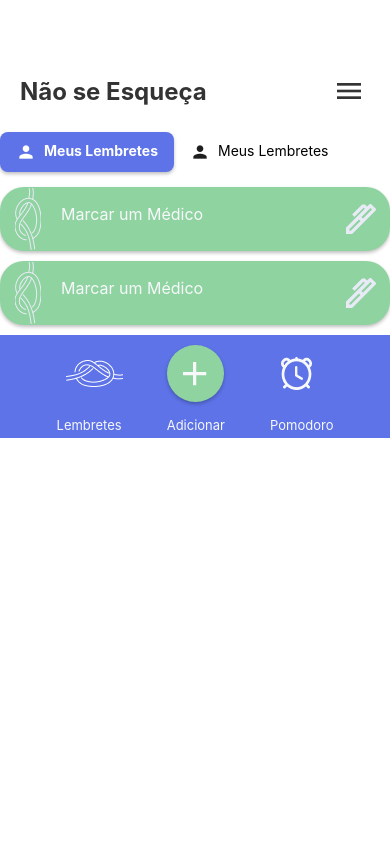
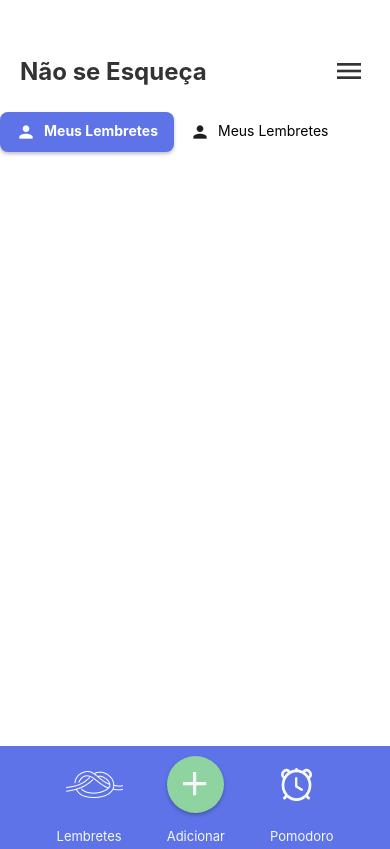
Before and after one commit to Fiwe64/LacoAmigo, a React Native app: screen / in a window 390 px wide. Built offline with nearby package versions, Linux system fonts and the light colour scheme.

Commit message:
adicionando a pagina principal

```diff
--- a/App.tsx
+++ b/App.tsx
@@ -2,15 +2,20 @@ import { StyleSheet, View } from "react-native";
 import Lembrete from "./src/components/lembrete";
 import BottomMenu from "./src/components/BottomMenu";
 import TopMenu from "./src/components/TopMenu";
+import HomeScreen from "./src/screens/HomeScreen/HomeScreen";
 
 export default function App() {
   return (
+    /*
     <View style={styles.container}>
       <TopMenu />
       <Lembrete titulo="Marcar um Médico" urgencyType="commom" />
       <Lembrete titulo="Marcar um Médico" urgencyType="commom" />
       <BottomMenu/>
     </View>
+    */
+
+    <HomeScreen/>
   );
 }
 
--- a/package.json
+++ b/package.json
@@ -10,10 +10,14 @@
   },
   "dependencies": {
     "@expo/vector-icons": "^15.0.3",
+    "@react-navigation/native": "^7.1.26",
+    "@react-navigation/native-stack": "^7.9.0",
     "expo": "~54.0.27",
     "expo-status-bar": "~3.0.9",
     "react": "19.1.0",
-    "react-native": "0.81.5"
+    "react-native": "0.81.5",
+    "react-native-safe-area-context": "~5.6.0",
+    "react-native-screens": "~4.16.0"
   },
   "devDependencies": {
     "@types/react": "~19.1.0",
--- a/src/components/BottomMenu/style.ts
+++ b/src/components/BottomMenu/style.ts
@@ -5,7 +5,10 @@ import Tipografia from "../../themes/tipografia";
 export const style = StyleSheet.create({
     bottomMenuContainer:{
         width:"100%",
-        flexDirection: "column"
+        height:"100%",
+        flexDirection: "column",
+        backgroundColor:colors.primary,
+
     },
   iconContainer: {
    // width: "100%",
--- /dev/null
+++ b/src/screens/HomeScreen/HomeScreen.tsx
@@ -0,0 +1,22 @@
+import { View, Text } from "react-native";
+import React from "react";
+import CardLembrete from "../../components/lembrete/index";
+import TopMenu from "../../components/TopMenu";
+import BottomMenu from "../../components/BottomMenu";
+import style from "./style";
+
+const HomeScreen = () => {
+  return (
+    <View style={style.container}>
+      <View style={style.header}>
+        <TopMenu/>
+      </View>
+      <View style={style.body}></View>
+      <View style={style.footer}>
+        <BottomMenu/>
+      </View>
+    </View>
+  );
+};
+
+export default HomeScreen;
--- /dev/null
+++ b/src/screens/HomeScreen/style.ts
@@ -0,0 +1,20 @@
+import { StyleSheet } from "react-native";
+
+const style = StyleSheet.create({
+    container: {
+        width:"100%",
+        height:"100%",
+        paddingTop:40
+    },
+    header: {
+
+    },
+    body:{
+        height:"72%"
+    },
+    footer:{
+
+    },
+});
+
+export default style;
```
Also changed, not shown: src/screens/LembreteScreen.tsx (deleted, +0 -12 lines), src/components/TopMenu/style.ts (line endings or trailing spaces), 1 other file (tests, documents, lock files or other folders).
